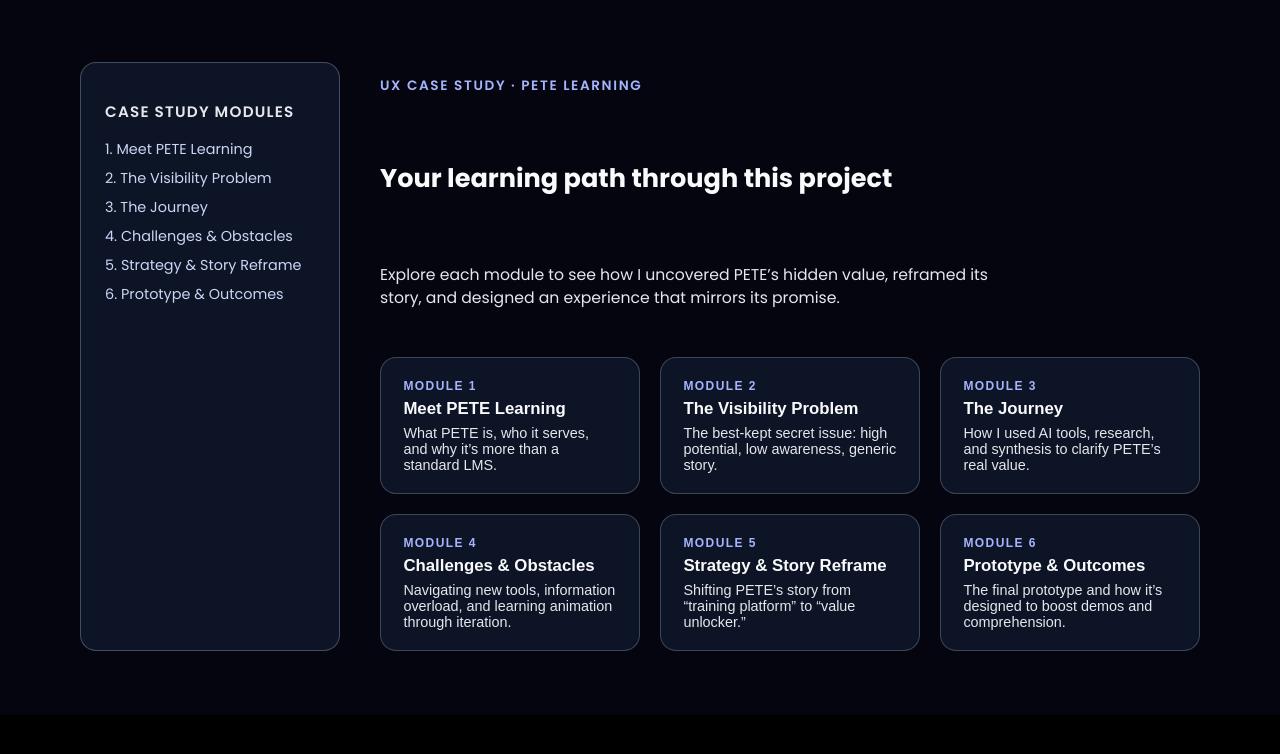
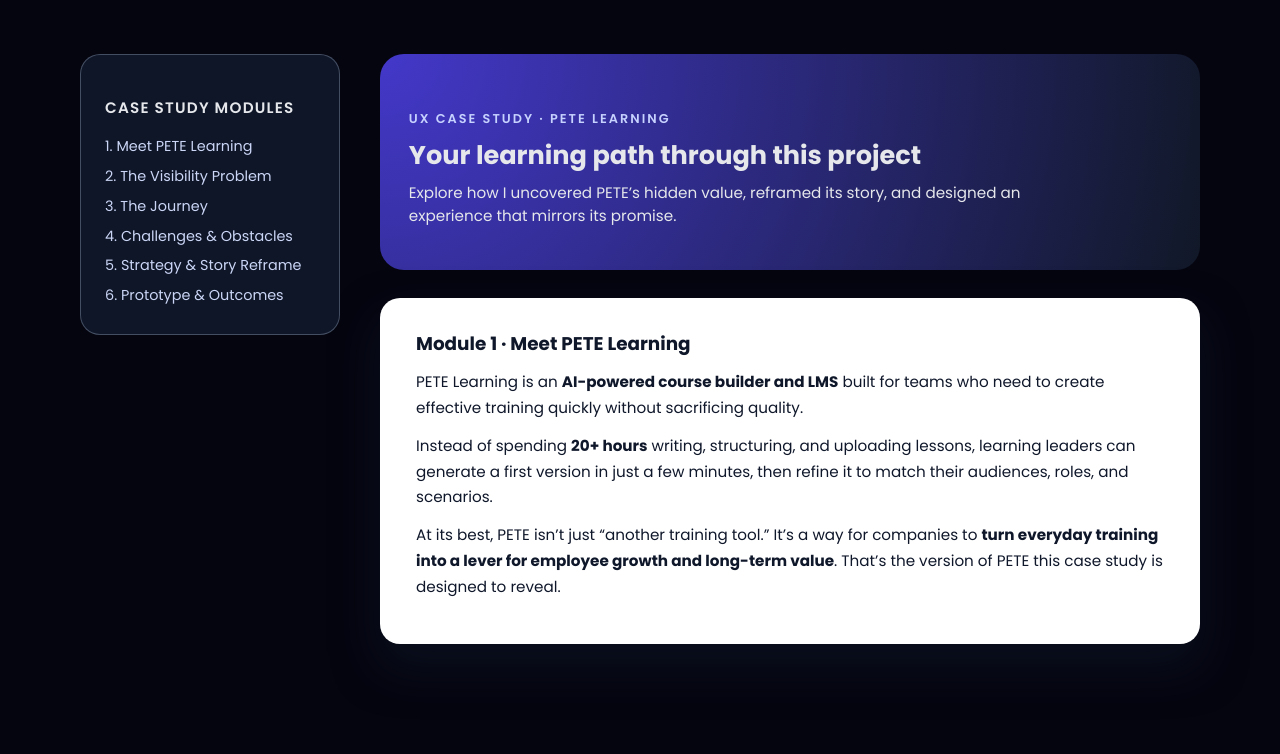
Before and after one commit to alexusjalaneajenkins/peteLearning_uxCaseStudy, a plain HTML site: page index.html in a window 1280 px wide. Shown: the part 802-1556 px from the top of the page. Before the commit the page ends 1517 px from the top, so only its background shows below. Drawn offline with Linux system fonts and the light colour scheme.

Commit message:
Refactor course layout and styles in index.html
Updated styles for course sections, sidebar, and main content. Added a banner for the course and refined the content structure.

```diff
--- a/index.html
+++ b/index.html
@@ -160,11 +160,14 @@
         opacity: 1;
         transform: translateY(0);
       }
+
 .course-section {
   background-color: #050510;
   color: #f9fafb;
-  padding: 4rem 1.5rem;
+  padding: 3.5rem 1.5rem;
+  min-height: 100dvh; /* fill the viewport */
 }
+
 
 .course-layout {
   max-width: 1120px;
@@ -174,11 +177,15 @@
   gap: 2.5rem;
 }
 
+/* LEFT SIDEBAR */
 .course-sidebar {
-  background: rgba(15, 23, 42, 0.9);
-  border-radius: 1rem;
-  padding: 1.5rem;
+  background: rgba(15, 23, 42, 0.96);
+  border-radius: 1.25rem;
+  padding: 1.75rem 1.5rem;
   border: 1px solid rgba(148, 163, 184, 0.4);
+  position: sticky;
+  top: 1.5rem;
+  align-self: flex-start;
 }
 
 .sidebar-title {
@@ -187,7 +194,7 @@
   text-transform: uppercase;
   letter-spacing: 0.08em;
   color: #e5e7eb;
-  margin-bottom: 1rem;
+  margin-bottom: 1.1rem;
 }
 
 .module-list {
@@ -195,34 +202,72 @@
   padding: 0;
   margin: 0;
   display: grid;
-  gap: 0.5rem;
+  gap: 0.55rem;
   font-size: 0.9rem;
   color: #cbd5f5;
 }
 
+/* RIGHT SIDE */
 .course-main {
   display: flex;
   flex-direction: column;
-  gap: 1.5rem;
+  gap: 1.75rem;
+}
+
+/* Banner at top (for image later) */
+.course-banner {
+  background: radial-gradient(circle at top left, #4338ca, #111827);
+  border-radius: 1.5rem;
+  padding: 1.75rem 1.8rem;
+  color: #e5e7eb;
+  min-height: 160px;
+  display: flex;
+  flex-direction: column;
+  justify-content: center;
 }
 
 .course-kicker {
-  font-size: 0.85rem;
+  font-size: 0.8rem;
   text-transform: uppercase;
-  letter-spacing: 0.12em;
-  color: #a5b4fc;
+  letter-spacing: 0.16em;
+  color: #c7d2fe;
   font-weight: 600;
+  margin-bottom: 0.5rem;
 }
 
 .course-heading {
   font-size: 1.6rem;
   font-weight: 700;
+  margin: 0 0 0.35rem;
 }
 
 .course-subheading {
-  font-size: 0.98rem;
+  font-size: 0.95rem;
   color: #e5e7eb;
   max-width: 620px;
+  margin: 0;
+}
+
+/* White content panel */
+.course-content {
+  background: #ffffff;
+  color: #0f172a;
+  border-radius: 1.25rem;
+  padding: 2rem 2.25rem;
+  box-shadow: 0 22px 45px rgba(15, 23, 42, 0.55);
+}
+
+.course-content h4 {
+  margin-top: 0;
+  margin-bottom: 0.75rem;
+  font-size: 1.15rem;
+  font-weight: 700;
+}
+
+.course-content p {
+  margin: 0 0 0.75rem;
+  font-size: 0.95rem;
+  line-height: 1.7;
 }
 
 .module-grid {
@@ -271,16 +316,17 @@
 
 /* Responsive */
 @media (max-width: 768px) {
+  .course-section {
+    padding: 2.5rem 1.25rem;
+  }
+
   .course-layout {
     grid-template-columns: 1fr;
+    gap: 1.75rem;
   }
 
   .course-sidebar {
-    order: 2;
-  }
-
-  .course-main {
-    order: 1;
+    position: static;
   }
 }
     </style>
@@ -333,73 +379,40 @@
       </ol>
     </aside>
 
-    <!-- Main Content -->
+    <!-- Main Column -->
     <div class="course-main">
+      <!-- Banner (you can swap this for an image later) -->
+      <div class="course-banner">
         <p class="course-kicker">UX Case Study · PETE Learning</p>
         <h3 class="course-heading">Your learning path through this project</h3>
         <p class="course-subheading">
-        Explore each module to see how I uncovered PETE’s hidden value, reframed its story,
-        and designed an experience that mirrors its promise.
+          Explore how I uncovered PETE’s hidden value, reframed its story, and designed
+          an experience that mirrors its promise.
         </p>
+      </div>
 
-      <div class="module-grid">
-        <!-- Module 1 -->
-        <button class="module-card" data-target="#module-1">
-          <span class="module-label">Module 1</span>
-          <h4 class="module-title">Meet PETE Learning</h4>
-          <p class="module-body">
-            What PETE is, who it serves, and why it’s more than a standard LMS.
+      <!-- White content panel: Module 1 – Meet PETE Learning -->
+      <article class="course-content" id="module-1">
+        <h4>Module 1 · Meet PETE Learning</h4>
+        <p>
+          PETE Learning is an <strong>AI-powered course builder and LMS</strong> built for teams
+          who need to create effective training quickly without sacrificing quality.
         </p>
-        </button>
-
-        <!-- Module 2 -->
-        <button class="module-card" data-target="#module-2">
-          <span class="module-label">Module 2</span>
-          <h4 class="module-title">The Visibility Problem</h4>
-          <p class="module-body">
-            The best-kept secret issue: high potential, low awareness, generic story.
+        <p>
+          Instead of spending <strong>20+ hours</strong> writing, structuring, and uploading lessons,
+          learning leaders can generate a first version in just a few minutes, then refine it
+          to match their audiences, roles, and scenarios.
         </p>
-        </button>
-
-        <!-- Module 3 -->
-        <button class="module-card" data-target="#module-3">
-          <span class="module-label">Module 3</span>
-          <h4 class="module-title">The Journey</h4>
-          <p class="module-body">
-            How I used AI tools, research, and synthesis to clarify PETE’s real value.
+        <p>
+          At its best, PETE isn’t just “another training tool.” It’s a way for companies to
+          <strong>turn everyday training into a lever for employee growth and long-term value</strong>.
+          That’s the version of PETE this case study is designed to reveal.
         </p>
-        </button>
-
-        <!-- Module 4 -->
-        <button class="module-card" data-target="#module-4">
-          <span class="module-label">Module 4</span>
-          <h4 class="module-title">Challenges & Obstacles</h4>
-          <p class="module-body">
-            Navigating new tools, information overload, and learning animation through iteration.
-          </p>
-        </button>
-
-        <!-- Module 5 -->
-        <button class="module-card" data-target="#module-5">
-          <span class="module-label">Module 5</span>
-          <h4 class="module-title">Strategy & Story Reframe</h4>
-          <p class="module-body">
-            Shifting PETE’s story from “training platform” to “value unlocker.”
-          </p>
-        </button>
-
-        <!-- Module 6 -->
-        <button class="module-card" data-target="#module-6">
-          <span class="module-label">Module 6</span>
-          <h4 class="module-title">Prototype & Outcomes</h4>
-          <p class="module-body">
-            The final prototype and how it’s designed to boost demos and comprehension.
-          </p>
-        </button>
-      </div>
+      </article>
     </div>
   </div>
 </section>
+
 
     <script>
       document.addEventListener('DOMContentLoaded', () => {
```
Lines whose indentation alone changed are shown as unchanged.
